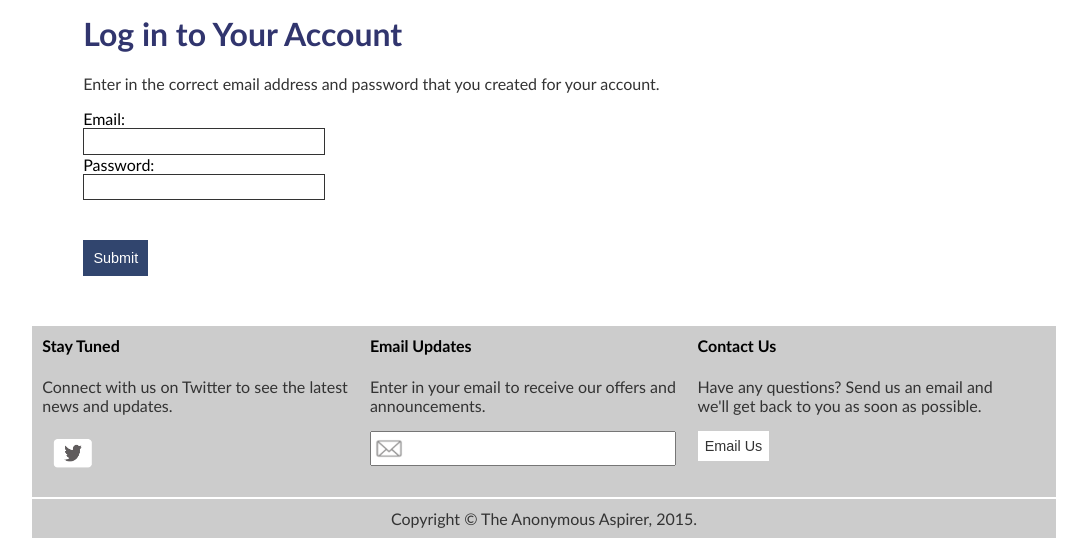
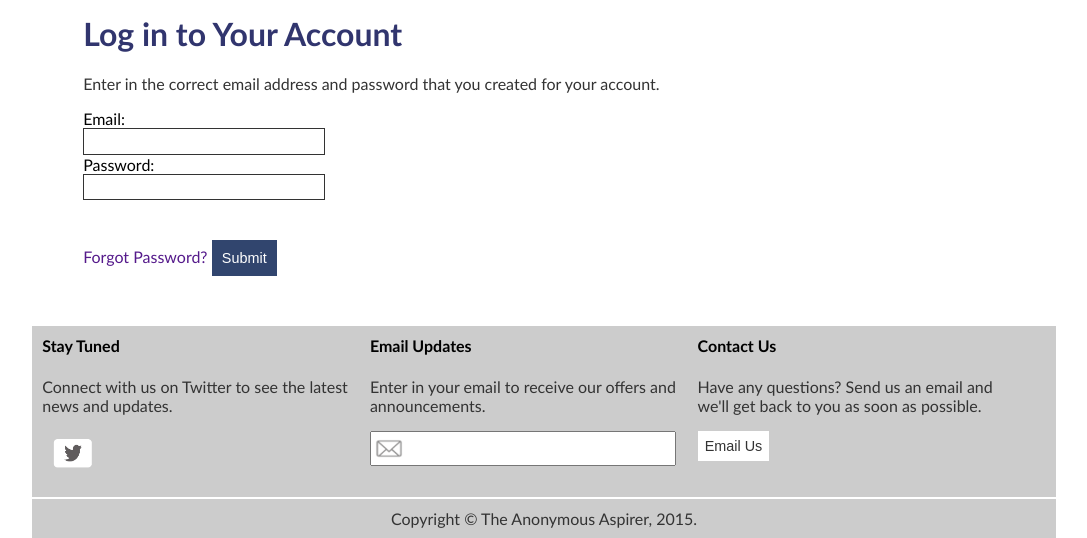
Before and after one commit to allisondsharpe/wfp, a PHP site: page /login.php in a window 1280 px wide. Shown: the part 286-824 px from the top of the page, without its empty margins (96-1183 px from the left). Run offline with PHP 8.4, Linux system fonts and the light colour scheme; some libraries are stand-ins or nearby versions.

Commit message:
modified files

```diff
--- a/login.php
+++ b/login.php
@@ -34,6 +34,7 @@ session_start();
           <input type="text" name="email" class="form_input" required><br>
           Password: <br>
           <input type="password" name="password"  class="form_input" required><br>
+          <a href="">Forgot Password?</a>
           <input type="submit" name="login" class="main-btn" value="Submit">
         </form>
       </div>
```
Also changed, not shown: assets/icons/twitter_icon.jpg (deleted), assets/images/headerbg.png (deleted).
